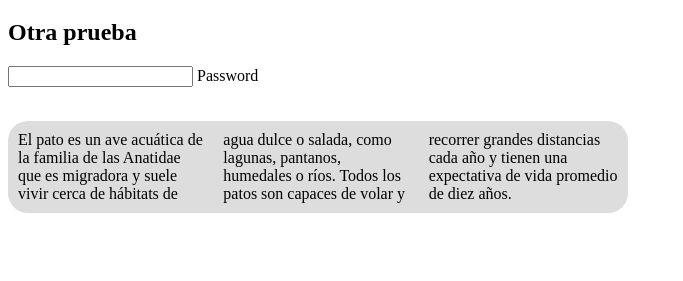
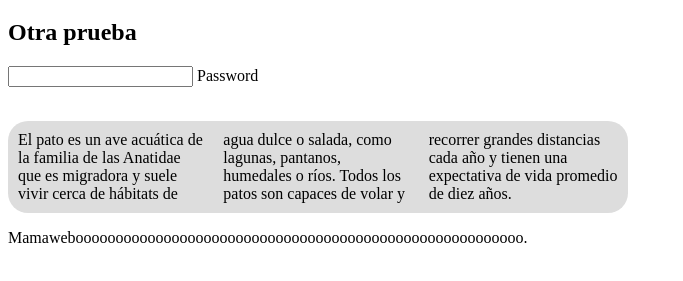
Before and after one commit to josemanuelcordon/ED, a plain HTML site: page index.html in a window 1280 px wide. Shown: the part 61-342 px from the top of the page, without its empty margins (0-683 px from the left). Drawn offline with Linux system fonts and the light colour scheme.

Commit message:
Texting 2

```diff
--- a/index.html
+++ b/index.html
@@ -19,6 +19,7 @@
         </p>
     </section>
 </body>
+Mamaweboooooooooooooooooooooooooooooooooooooooooooooooooooooooo.
 
 
 </p>
```
